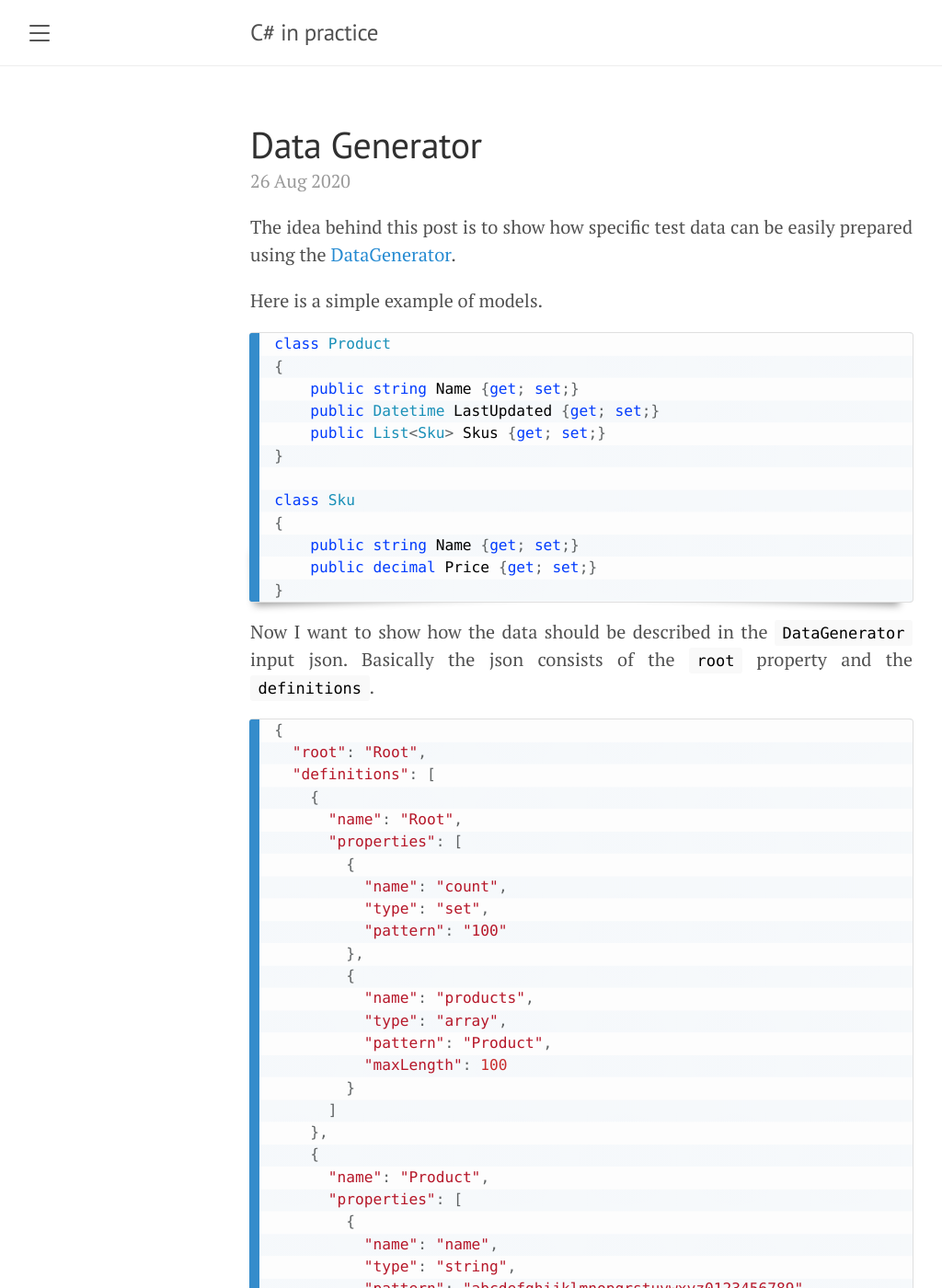
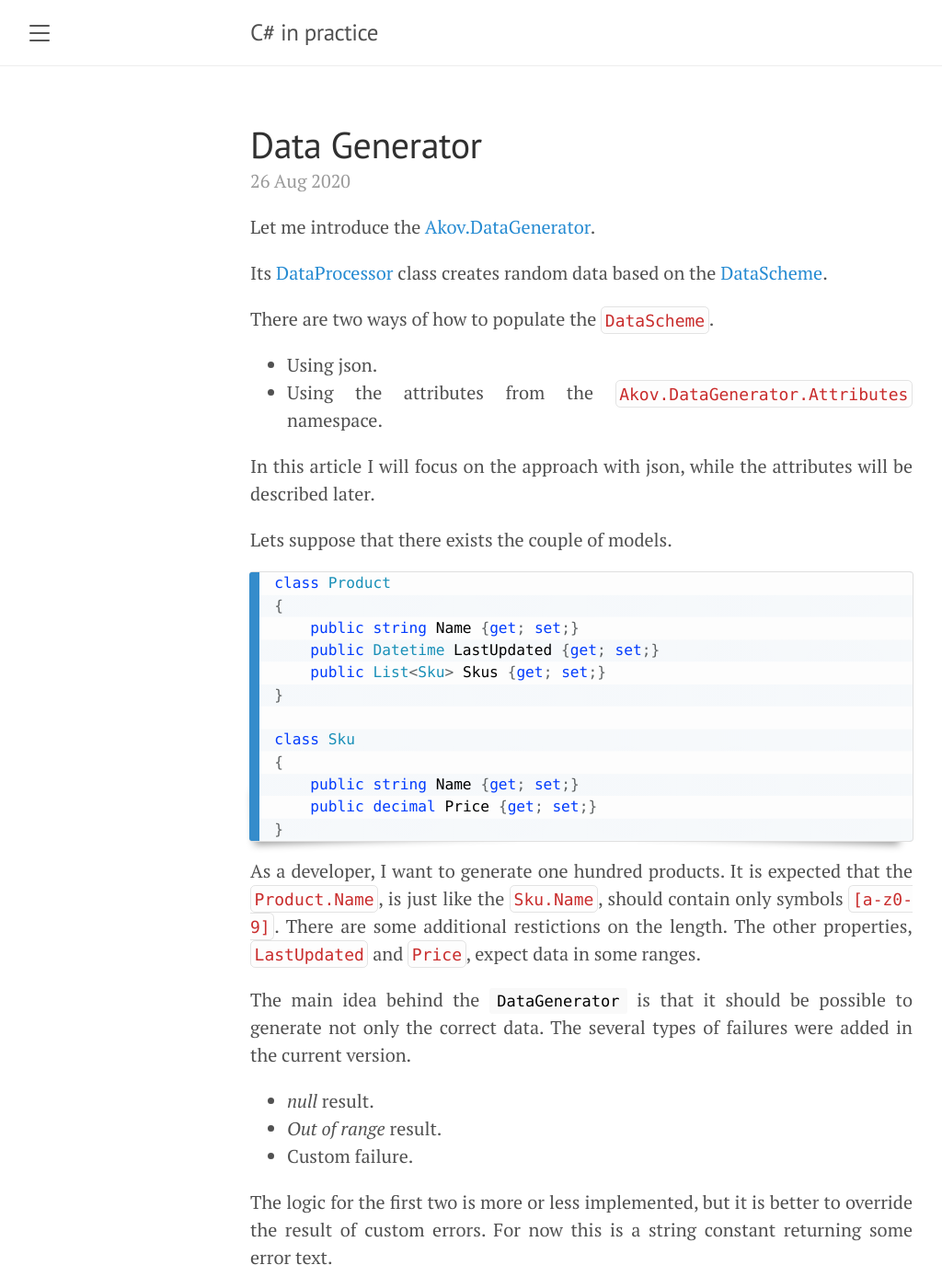
Before and after one commit to akovanev/kovanev.github.io, a Jekyll site: the page built from _posts/2020-08-26-Data-generator.md, in a window 1280 px wide and 1400 px high. Shown: the whole window at 92% size, without its empty margins (8-1032 px from the left). Built offline with Jekyll 4.4.1, drawn with Linux system fonts in a browser that asks for light colours; some of the changed text lies outside the part shown.

Commit message:
DG updates

```diff
--- a/_posts/2020-08-26-Data-generator.md
+++ b/_posts/2020-08-26-Data-generator.md
@@ -5,10 +5,17 @@
 tag: Data Generator
 ---
 
-The idea behind this post is to show how specific test data can be easily prepared using the <a href="https://github.com/akovanev/DataGenerator/">DataGenerator</a>.
+Let me introduce the <a href="https://github.com/akovanev/DataGenerator/">Akov.DataGenerator</a>.
 
-Here is a simple example of models.
+Its <a href="https://github.com/akovanev/DataGenerator/blob/master/Akov.DataGenerator/Processors/DataProcessor.cs">DataProcessor</a> class creates random data based on the <a href="https://github.com/akovanev/DataGenerator/blob/master/Akov.DataGenerator/Scheme/DataScheme.cs">DataScheme</a>.
 
+There are two ways of how to populate the `DataScheme`.
+* Using json.
+* Using the attributes from the `Akov.DataGenerator.Attributes` namespace.
+
+In this article I will focus on the approach with json, while the attributes will be described later.
+
+Lets suppose that there exists the couple of models.
 <pre><code class="language-cs">class Product
 {
     public string Name {get; set;}
@@ -22,7 +29,18 @@
     public decimal Price {get; set;}
 }</code></pre>
 
-Now I want to show how the data should be described in the <code>DataGenerator</code> input json. Basically the json consists of the <code>root</code> property and the <code>definitions</code>.
+As a developer, I want to generate one hundred products. It is expected that the `Product.Name`, is just like the `Sku.Name`, should contain only symbols `[a-z0-9]`. There are some additional restictions on the length. The other properties, `LastUpdated` and `Price`, expect data in some ranges.
+
+The main idea behind the <code>DataGenerator</code> is that it should be possible to generate not only the correct data. The several types of failures were added in the current version.
+* *null* result.
+* *Out of range* result.
+* Custom failure.
+
+The logic for the first two is more or less implemented, but it is better to override the result of custom errors. For now this is a string constant returning some error text.
+
+For every property that requires a failure, the probability in the range `(0,1)` should be specified.
+
+Lets take a look at the example.
 
 <pre><code class="language-cs">{
   "root": "Root",
@@ -112,12 +130,17 @@
   ]
 }</code></pre>
 
-The root value specifies the enrty definition name. Every definition may point to other ones, there should not be circular references though.
+The `root` value `"Root"` specifies the `name` of the definition to entry. Every definition consists of a list of properties that may point to other definitions.There should not be circular references though.
 
-Every property must have the <code>Type</code> value not empty. If the type is <code>array</code> or <code>object</code> then the <code>pattern</code> should be mandatory filled and reference to the definition in the file. For all the other types the default values are usually predefined.
+There are some attributes, like the `name` and `type`, that should be mandatory filled. For arrays and objects, and in some other cases, the `pattern` is also required. More information can be found on the project repository on <a href="https://github.com/akovanev/DataGenerator">GitHub</a>.
 
-A property may have also a list of settings like <code>minValue</code> or <code>maxSpaceCount</code>. Apart of that, the <code>failure</code> object describes  probabilities of happening a specific failure. In this way you can easily control inconsitent data and their nature.
+The code below shows the entire process.
+<pre><code class="language-cs">var dg = new DG();
+DataScheme scheme = dg.GetFromFile("data.json");
+string output = dg.GenerateJson(scheme);
+dg.SaveToFile("data.out.json", output);
+</code></pre>
 
-The result should look similar to the the screenshot taken from the <a href="https://github.com/akovanev/DataGenerator/">JSON Editor Online</a> tool.
+The result should be similar as on my screenshot taken from the <a href="https://github.com/akovanev/DataGenerator/">JSON Editor Online</a> tool.
 
 <img src="/public/datagen.png">
```
